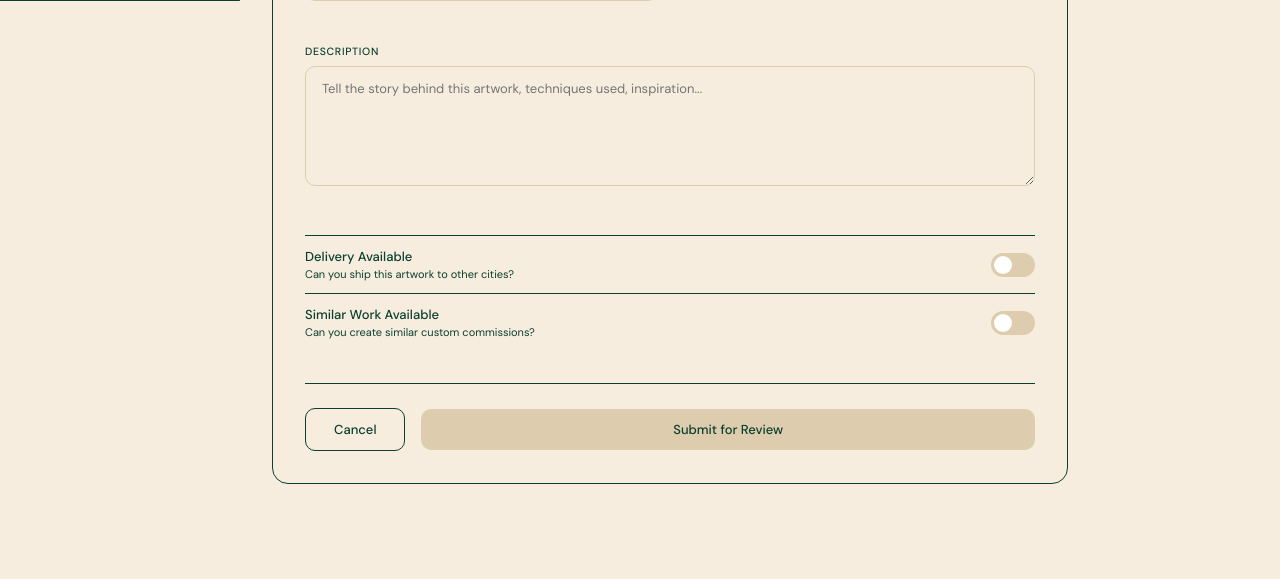
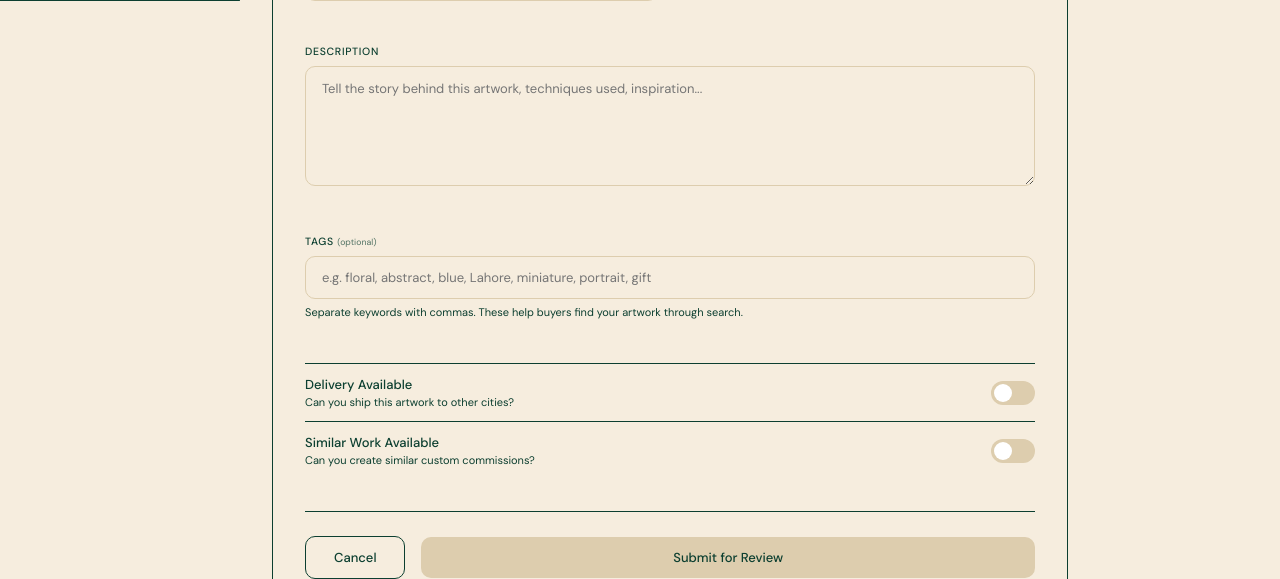
Before and after one commit to TayyabaAbbasi053/art-platform, a PHP site: page /dashboard/artist/upload-artwork.php in a window 1280 px wide. Shown: the part 799-1378 px from the top of the page. Before the commit the page ends 1283 px from the top, so only its background shows below. Run offline with PHP 8.4, Linux system fonts and the light colour scheme; the visitor is signed in with stand-in values (Sample User, id 1); data that the repository does not hold is empty.

Commit message:
Search fixed

```diff
--- a/dashboard/artist/upload-artwork.php
+++ b/dashboard/artist/upload-artwork.php
@@ -39,6 +39,7 @@ if ($_SERVER['REQUEST_METHOD'] === 'POST') {
     $price                  = (float) ($_POST['price'] ?? 0);
     $city                   = trim($_POST['city'] ?? '');
     $description            = trim($_POST['description'] ?? '');
+    $tags                   = trim($_POST['tags'] ?? '');
     $delivery_available     = isset($_POST['delivery_available']) ? 1 : 0;
     $similar_work_available = isset($_POST['similar_work_available']) ? 1 : 0;
 
@@ -52,10 +53,11 @@ if ($_SERVER['REQUEST_METHOD'] === 'POST') {
         // 1. Insert Artwork
         $stmt = $conn->prepare("
             INSERT INTO artworks
-            (artist_id, category_id, title, description, medium, size, price, city, delivery_available, similar_work_available, status)
-            VALUES (?, ?, ?, ?, ?, ?, ?, ?, ?, ?, 'pending')
+            (artist_id, category_id, title, description, tags, medium, size, price, city, delivery_available, similar_work_available, status)
+            VALUES (?, ?, ?, ?, ?, ?, ?, ?, ?, ?, ?, 'pending')
         ");
-        $stmt->bind_param('iisssddsii', $artistId, $categoryId, $title, $description, $medium, $size, $price, $city, $delivery_available, $similar_work_available);
+        // FIX: Type string changed from 'iissssddsii' to 'iisssssdsii' (added 6th 's' for $tags)
+        $stmt->bind_param('iisssssdsii', $artistId, $categoryId, $title, $description, $tags, $medium, $size, $price, $city, $delivery_available, $similar_work_available);
 
         if ($stmt->execute()) {
             $artworkId = $conn->insert_id;
@@ -475,6 +477,14 @@ html, body { height: 100%; background: var(--bg); color: var(--ink); font-family
                 </div>
             </div>
 
+            <div class="form-grid full">
+                <div class="field-group">
+                    <label>Tags <small style="text-transform:none;letter-spacing:0;font-weight:400;opacity:.7;">(optional)</small></label>
+                    <input type="text" name="tags" class="field-input" placeholder="e.g. floral, abstract, blue, Lahore, miniature, portrait, gift">
+                    <p style="font-size:11px;color:var(--muted);margin-top:6px;">Separate keywords with commas. These help buyers find your artwork through search.</p>
+                </div>
+            </div>
+
             <!-- ── Toggles ───────────────────────────── -->
             <div class="toggle-row">
                 <div>
@@ -560,7 +570,7 @@ fileInput.addEventListener('change', function(e) {
     // Check max file limit (5)
     if (currentFiles.length + newFiles.length > 5) {
         alert('You can only upload up to 5 images. Please remove some before adding more.');
-        fileInput.value = ''; // Reset input to allow re-selection if needed, though currentFiles holds state
+        fileInput.value = ''; // Reset input to allow re-selection if needed, although currentFiles holds state
         return;
     }
 
--- a/index.php
+++ b/index.php
@@ -676,7 +676,7 @@ h1.htitle em{font-style:italic;color:var(--ink);}
     </div>
     <div class="nsearch">
       <svg width="13" height="13" fill="none" stroke="currentColor" stroke-width="2" viewBox="0 0 24 24"><circle cx="11" cy="11" r="8"/><path d="M21 21l-4.35-4.35"/></svg>
-      <input type="text" placeholder="Search artworks, artists...">
+      <input type="text" placeholder="Search artworks, artists..." onkeydown="if(event.key==='Enter'){window.location='artworks.php?q='+encodeURIComponent(this.value);}">
     </div>
     <div class="nend">
       <a href="cart.php" class="cart-icon">
```
Also changed, not shown: artworks.php (+6 -3 lines), uploads/artworks/art_13_1781042054_0.jpg (added).
